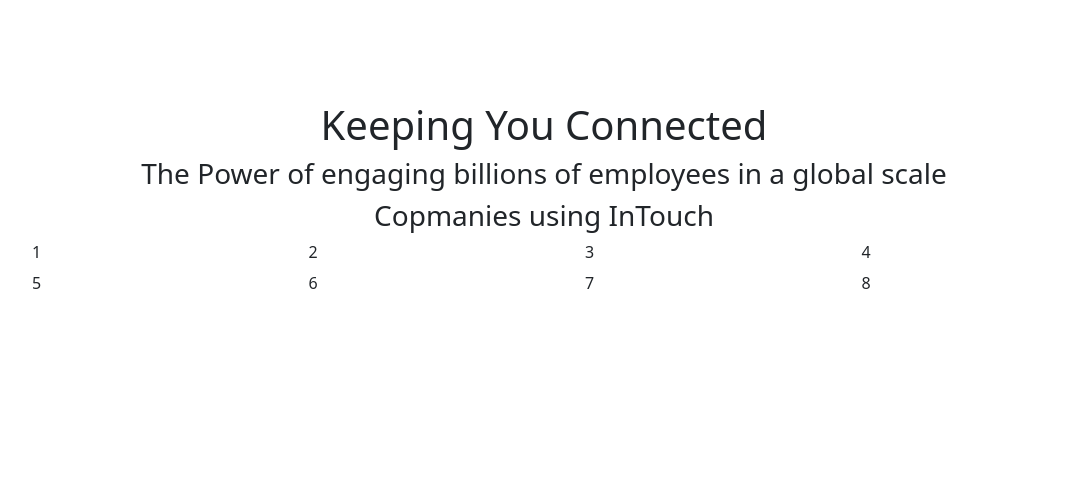
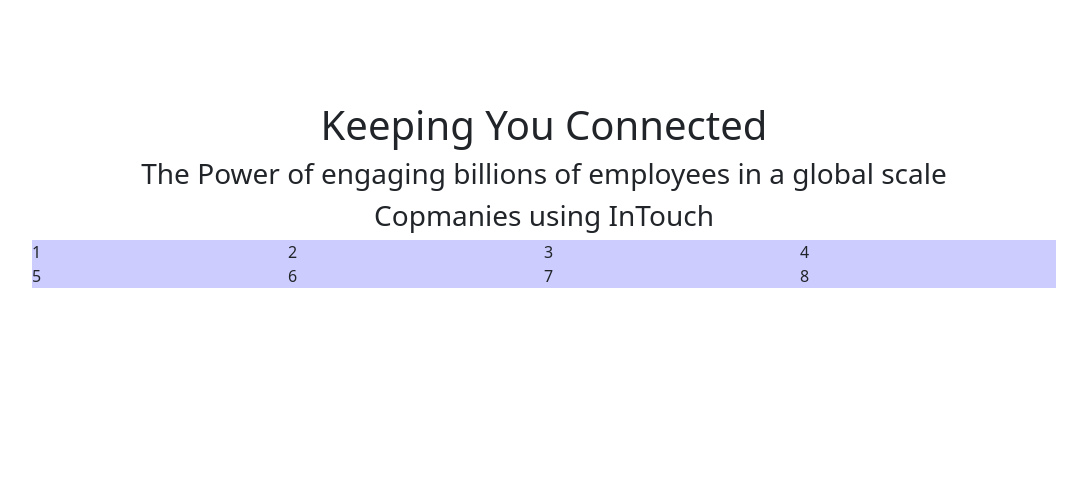
Before and after one commit to cobycobyk/intouch, a Django app: page / in a window 1280 px wide. Shown: the part 2507-2995 px from the top of the page, without its empty margins (96-1183 px from the left). Run offline with Django 3.2, Linux system fonts and the light colour scheme.

Commit message:
updates landing page

```diff
--- a/main_app/static/css/style.css
+++ b/main_app/static/css/style.css
@@ -84,6 +84,8 @@
   grid-template-columns: 25% 25% 25% 25%;
   grid-template-rows: 50% 50%;
   text-align: center;
+  grid-gap: 0 0;
+  background-color: blue;
 }
 .l4header {
   text-align: center;
--- a/main_app/templates/home.html
+++ b/main_app/templates/home.html
@@ -122,14 +122,14 @@
         <h3>Copmanies using InTouch</h3>
     </div>
     <div class="landingPanel4g grid-container">
-        <div class="grid-item">1</div>
-        <div class="grid-item">2</div>
-        <div class="grid-item">3</div>
-        <div class="grid-item">4</div>
-        <div class="grid-item">5</div>
-        <div class="grid-item">6</div>
-        <div class="grid-item">7</div>
-        <div class="grid-item">8</div>
+        <div class="grid-item companies">1</div>
+        <div class="grid-item companies">2</div>
+        <div class="grid-item companies">3</div>
+        <div class="grid-item companies">4</div>
+        <div class="grid-item companies">5</div>
+        <div class="grid-item companies">6</div>
+        <div class="grid-item companies">7</div>
+        <div class="grid-item companies">8</div>
     </div>
 </section>
 
```
